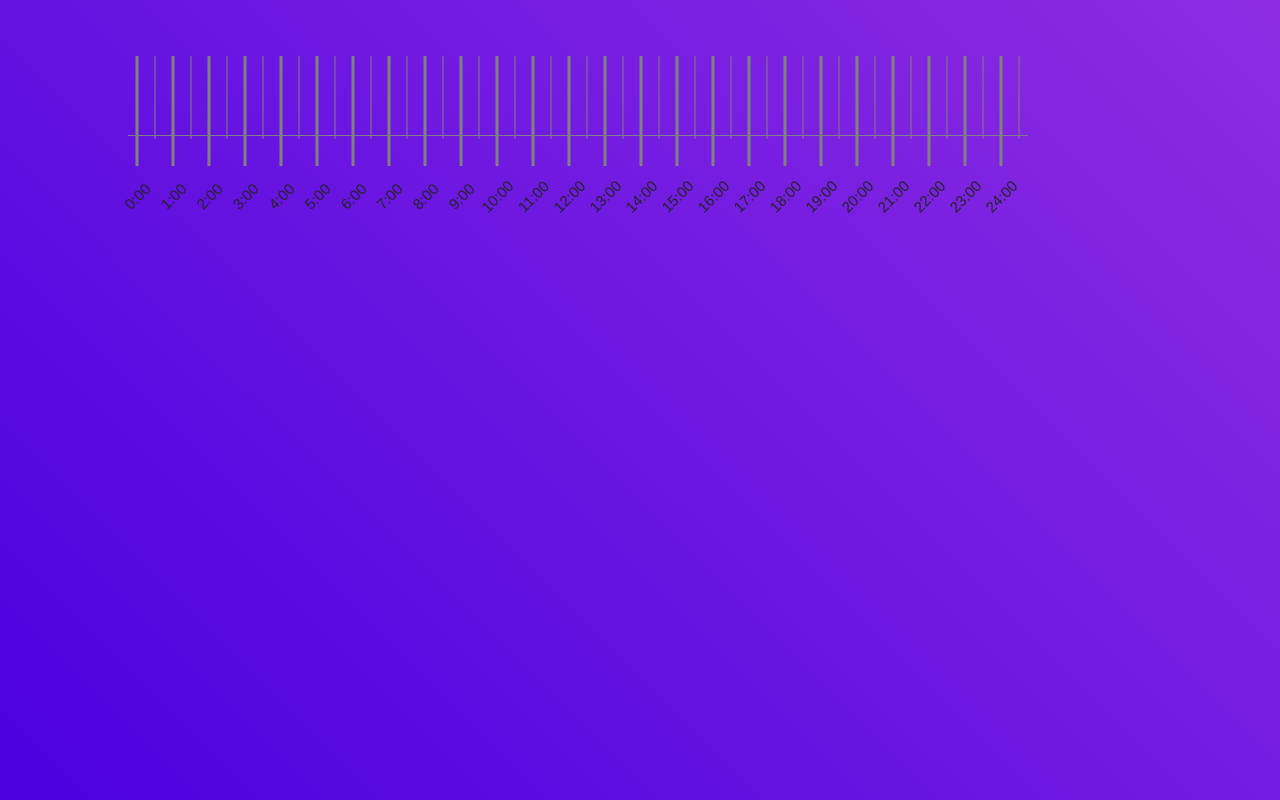
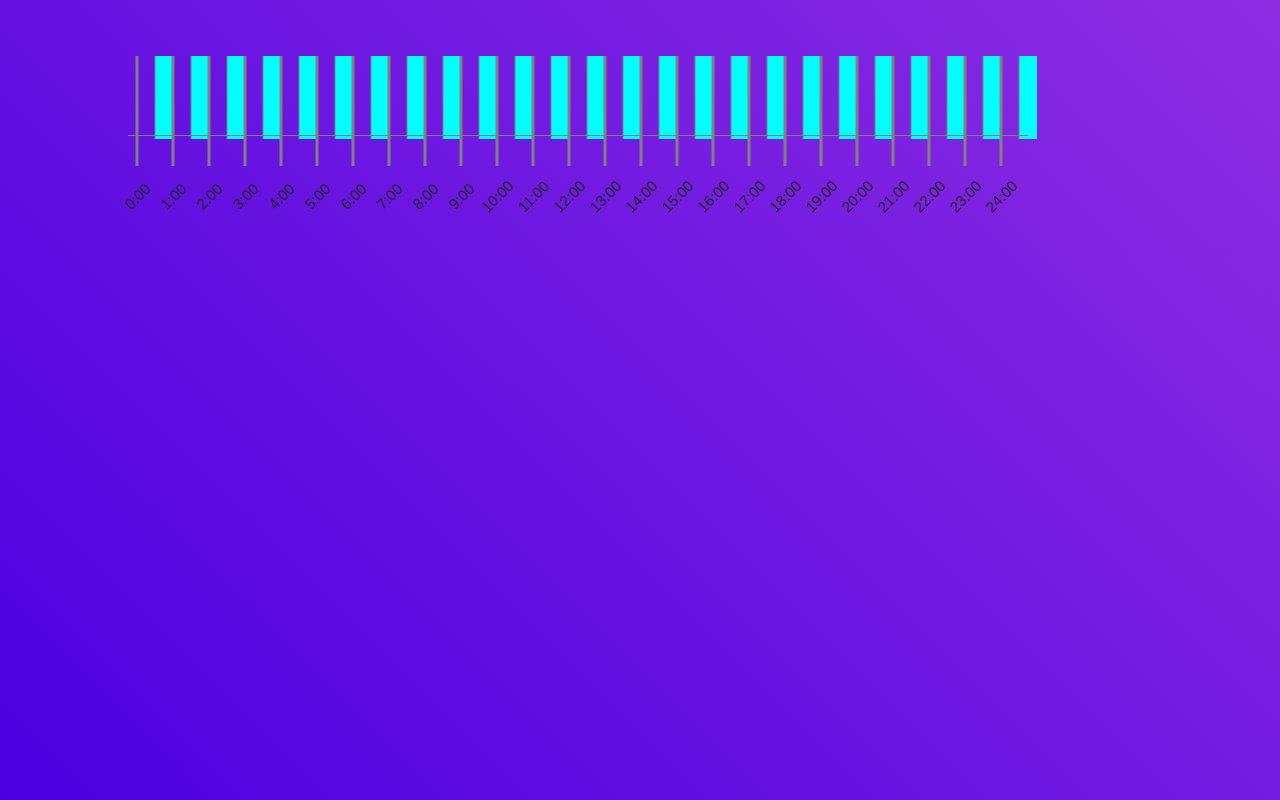
Before and after one commit to Luc265/CalendarProject, a plain HTML site: page 2. プログラミング/カレンダー表示/time_index.html in a window 1280 px wide. Drawn offline with nearby package versions, Linux system fonts and the light colour scheme; files that its build step writes are made by us from their sources.

Commit message:
Repair Space

```diff
--- a/2. プログラミング/カレンダー表示/time_script.js
+++ b/2. プログラミング/カレンダー表示/time_script.js
@@ -10,6 +10,7 @@ function drawTime(){
             <div class="line hour-line line-non-select">
 
             </div>
+            <div class="background non-select"></div>
         </div>
         <div class="text-bottom-containt">${i}:00</div>
         </div>
@@ -19,6 +20,7 @@ function drawTime(){
                 <div class="line minute-line line-non-select">
 
                 </div>
+                <div class="background select"></div>
             </div>
             <div class="text-bottom-containt text-hide">${i}:30</div>
         </div>`
--- a/2. プログラミング/カレンダー表示/time_style.css
+++ b/2. プログラミング/カレンダー表示/time_style.css
@@ -51,6 +51,23 @@ div.ruler-main-content div.time-unit .text-bottom-containt{
   /* background-color: aqua; */
 }
 
+div.ruler-main-content div.time-unit .background {
+  position: absolute;
+  z-index: -1;
+  background-color: aqua;
+  height: 75%;
+  width: 100%;
+  left: 50%;
+}
+
+div.ruler-main-content div.time-unit .select {
+  display: block;
+}
+
+div.ruler-main-content div.time-unit .non-select {
+  display: none;
+}
+
 div.ruler-main-content div.time-unit .verical-line-containt{
   position: relative;
   width: 100%;
@@ -100,7 +117,7 @@ div.horizol-line {
   bottom: 50px;
   height: 1px;
   width: 100%;
-  z-index: 3;
+  z-index: 1;
   background-color: gray;
 }
 .body_time {
```
Also changed, not shown: 2. プログラミング/カレンダー表示/time_index.html (+12 -9 lines).
